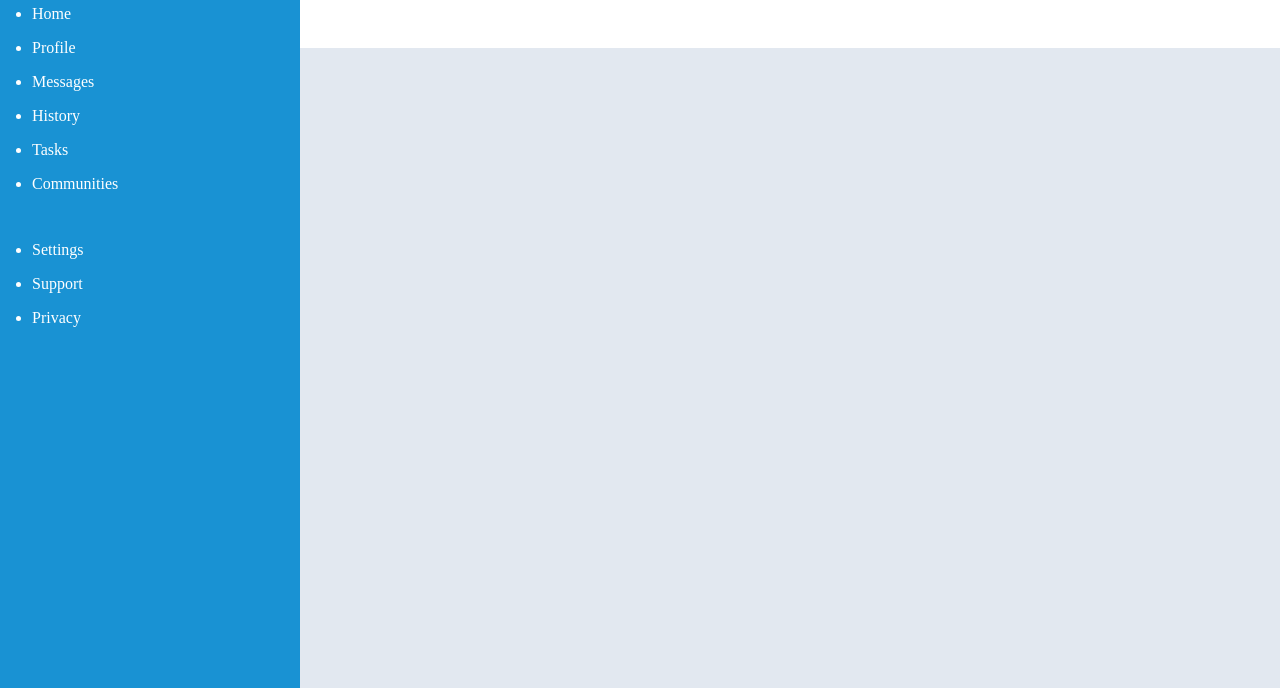
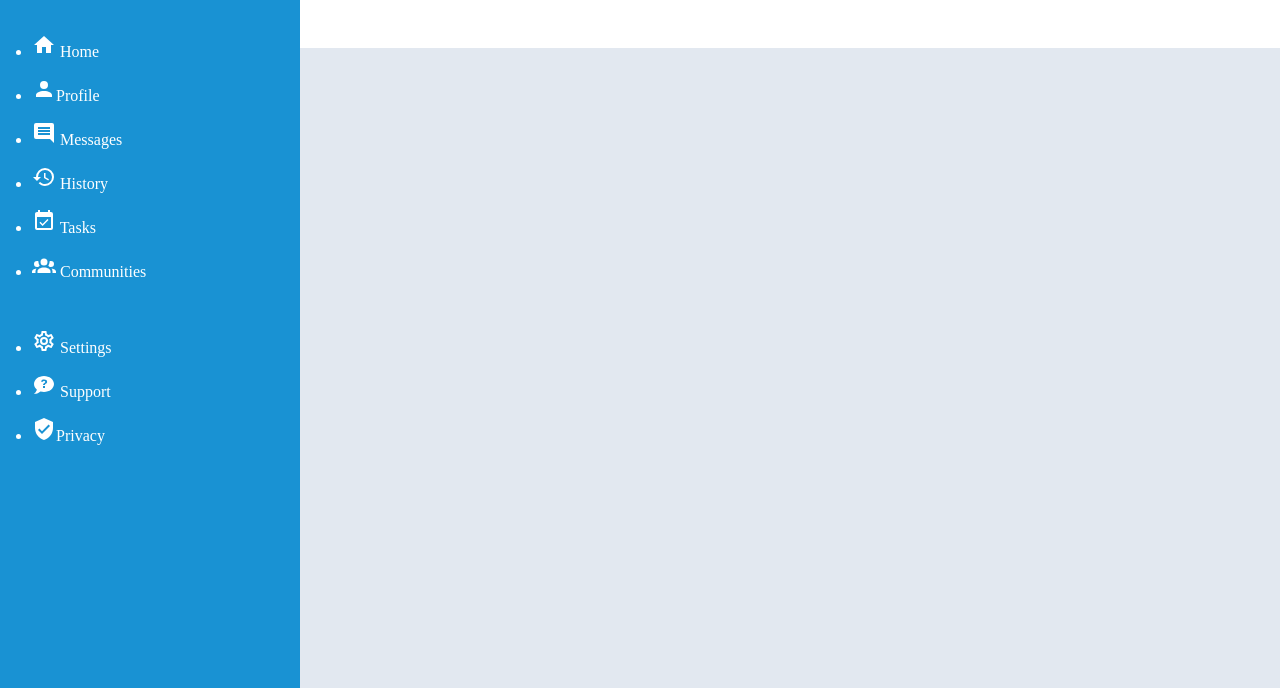
Before and after one commit to MikesonO/admin_dashboard, a plain HTML site: page index.html in a window 1280 px wide. Shown: the part 112-800 px from the top of the page. Drawn offline with Linux system fonts and the light colour scheme.

Commit message:
Add svg images to sidebar

```diff
--- a/index.html
+++ b/index.html
@@ -14,23 +14,69 @@
   <div class="container">
     <div class="sidebar">
       <div class="nav-logo">
+        <svg style="width:24px;height:24px" viewBox="0 0 24 24">
+          <path fill="currentColor" d="M13,3V9H21V3M13,21H21V11H13M3,21H11V15H3M3,13H11V3H3V13Z" />
+      </svg>
         <h1>Dashboard</h1>
       </div>
       <div class="nav-list">
         <ul>
-          <li>Home</li>
-          <li>Profile</li>
-          <li>Messages</li>
-          <li>History</li>
-          <li>Tasks</li>
-          <li>Communities</li>
+          <li>
+            <svg style="width:24px;height:24px" viewBox="0 0 24 24">
+              <path fill="currentColor" d="M10,20V14H14V20H19V12H22L12,3L2,12H5V20H10Z" />
+            </svg> Home
+          </li>
+          <li>
+            <svg style="width:24px;height:24px" viewBox="0 0 24 24">
+              <path fill="currentColor"
+                d="M12,4A4,4 0 0,1 16,8A4,4 0 0,1 12,12A4,4 0 0,1 8,8A4,4 0 0,1 12,4M12,14C16.42,14 20,15.79 20,18V20H4V18C4,15.79 7.58,14 12,14Z" />
+              </svg>Profile
+          </li>
+          <li>
+            <svg style="width:24px;height:24px" viewBox="0 0 24 24">
+              <path fill="currentColor"
+                d="M18,8H6V6H18V8M18,11H6V9H18V11M18,14H6V12H18V14M22,4A2,2 0 0,0 20,2H4A2,2 0 0,0 2,4V16A2,2 0 0,0 4,18H18L22,22V4Z" />
+            </svg> Messages
+          </li>
+          <li>
+            <svg style="width:24px;height:24px" viewBox="0 0 24 24">
+              <path fill="currentColor"
+                d="M13.5,8H12V13L16.28,15.54L17,14.33L13.5,12.25V8M13,3A9,9 0 0,0 4,12H1L4.96,16.03L9,12H6A7,7 0 0,1 13,5A7,7 0 0,1 20,12A7,7 0 0,1 13,19C11.07,19 9.32,18.21 8.06,16.94L6.64,18.36C8.27,20 10.5,21 13,21A9,9 0 0,0 22,12A9,9 0 0,0 13,3" />
+            </svg> History
+          </li>
+          <li>
+            <svg style="width:24px;height:24px" viewBox="0 0 24 24">
+              <path fill="currentColor"
+                d="M19,19H5V8H19M19,3H18V1H16V3H8V1H6V3H5C3.89,3 3,3.9 3,5V19A2,2 0 0,0 5,21H19A2,2 0 0,0 21,19V5A2,2 0 0,0 19,3M16.53,11.06L15.47,10L10.59,14.88L8.47,12.76L7.41,13.82L10.59,17L16.53,11.06Z" />
+            </svg> Tasks
+          </li>
+          <li>
+            <svg style="width:24px;height:24px" viewBox="0 0 24 24">
+              <path fill="currentColor"
+                d="M12,5.5A3.5,3.5 0 0,1 15.5,9A3.5,3.5 0 0,1 12,12.5A3.5,3.5 0 0,1 8.5,9A3.5,3.5 0 0,1 12,5.5M5,8C5.56,8 6.08,8.15 6.53,8.42C6.38,9.85 6.8,11.27 7.66,12.38C7.16,13.34 6.16,14 5,14A3,3 0 0,1 2,11A3,3 0 0,1 5,8M19,8A3,3 0 0,1 22,11A3,3 0 0,1 19,14C17.84,14 16.84,13.34 16.34,12.38C17.2,11.27 17.62,9.85 17.47,8.42C17.92,8.15 18.44,8 19,8M5.5,18.25C5.5,16.18 8.41,14.5 12,14.5C15.59,14.5 18.5,16.18 18.5,18.25V20H5.5V18.25M0,20V18.5C0,17.11 1.89,15.94 4.45,15.6C3.86,16.28 3.5,17.22 3.5,18.25V20H0M24,20H20.5V18.25C20.5,17.22 20.14,16.28 19.55,15.6C22.11,15.94 24,17.11 24,18.5V20Z" />
+            </svg> Communities
+          </li>
         </ul>
       </div>
       <div class="nav-settings">
         <ul>
-          <li>Settings</li>
-          <li>Support</li>
-          <li>Privacy</li>
+          <li>
+            <svg style="width:24px;height:24px" viewBox="0 0 24 24">
+              <path fill="currentColor"
+                d="M12,8A4,4 0 0,1 16,12A4,4 0 0,1 12,16A4,4 0 0,1 8,12A4,4 0 0,1 12,8M12,10A2,2 0 0,0 10,12A2,2 0 0,0 12,14A2,2 0 0,0 14,12A2,2 0 0,0 12,10M10,22C9.75,22 9.54,21.82 9.5,21.58L9.13,18.93C8.5,18.68 7.96,18.34 7.44,17.94L4.95,18.95C4.73,19.03 4.46,18.95 4.34,18.73L2.34,15.27C2.21,15.05 2.27,14.78 2.46,14.63L4.57,12.97L4.5,12L4.57,11L2.46,9.37C2.27,9.22 2.21,8.95 2.34,8.73L4.34,5.27C4.46,5.05 4.73,4.96 4.95,5.05L7.44,6.05C7.96,5.66 8.5,5.32 9.13,5.07L9.5,2.42C9.54,2.18 9.75,2 10,2H14C14.25,2 14.46,2.18 14.5,2.42L14.87,5.07C15.5,5.32 16.04,5.66 16.56,6.05L19.05,5.05C19.27,4.96 19.54,5.05 19.66,5.27L21.66,8.73C21.79,8.95 21.73,9.22 21.54,9.37L19.43,11L19.5,12L19.43,13L21.54,14.63C21.73,14.78 21.79,15.05 21.66,15.27L19.66,18.73C19.54,18.95 19.27,19.04 19.05,18.95L16.56,17.95C16.04,18.34 15.5,18.68 14.87,18.93L14.5,21.58C14.46,21.82 14.25,22 14,22H10M11.25,4L10.88,6.61C9.68,6.86 8.62,7.5 7.85,8.39L5.44,7.35L4.69,8.65L6.8,10.2C6.4,11.37 6.4,12.64 6.8,13.8L4.68,15.36L5.43,16.66L7.86,15.62C8.63,16.5 9.68,17.14 10.87,17.38L11.24,20H12.76L13.13,17.39C14.32,17.14 15.37,16.5 16.14,15.62L18.57,16.66L19.32,15.36L17.2,13.81C17.6,12.64 17.6,11.37 17.2,10.2L19.31,8.65L18.56,7.35L16.15,8.39C15.38,7.5 14.32,6.86 13.12,6.62L12.75,4H11.25Z" />
+            </svg> Settings
+          </li>
+          <li>
+            <svg style="width:24px;height:24px" viewBox="0 0 24 24">
+              <path fill="currentColor"
+                d="M12 3C6.5 3 2 6.6 2 11C2 13.1 3 15.1 4.8 16.5C4.8 17.1 4.4 18.7 2 21C2 21 5.5 21 8.5 18.5C9.6 18.8 10.8 19 12 19C17.5 19 22 15.4 22 11S17.5 3 12 3M13 15H11V13H13V15M14.8 10C14.5 10.4 14.1 10.6 13.7 10.8C13.4 11 13.3 11.1 13.2 11.3C13 11.5 13 11.7 13 12H11C11 11.5 11.1 11.2 11.3 10.9C11.5 10.7 11.9 10.4 12.4 10.1C12.7 10 12.9 9.8 13 9.6C13.1 9.4 13.2 9.1 13.2 8.9C13.2 8.6 13.1 8.4 12.9 8.2C12.7 8 12.4 7.9 12.1 7.9C11.8 7.9 11.6 8 11.4 8.1C11.2 8.2 11.1 8.4 11.1 8.7H9.1C9.2 8 9.5 7.4 10 7C10.5 6.6 11.2 6.5 12.1 6.5C13 6.5 13.8 6.7 14.3 7.1C14.8 7.5 15.1 8.1 15.1 8.8C15.2 9.2 15.1 9.6 14.8 10Z" />
+              </svg> Support
+          </li>
+          <li><svg style="width:24px;height:24px" viewBox="0 0 24 24">
+              <path fill="currentColor"
+                d="M10,17L6,13L7.41,11.59L10,14.17L16.59,7.58L18,9M12,1L3,5V11C3,16.55 6.84,21.74 12,23C17.16,21.74 21,16.55 21,11V5L12,1Z" />
+              </svg>Privacy
+          </li>
         </ul>
       </div>
     </div>
```
